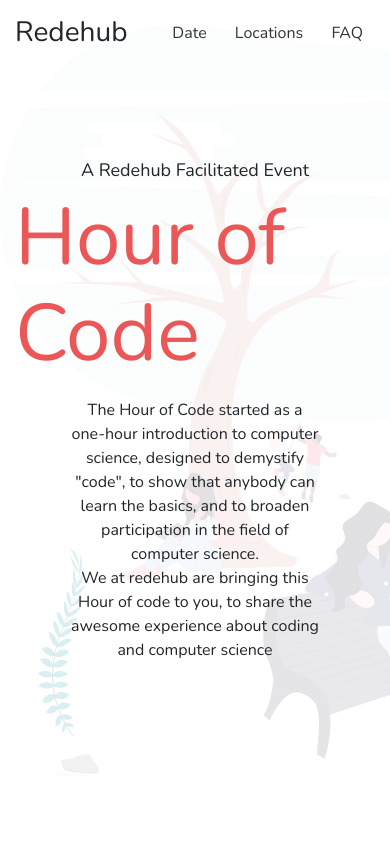
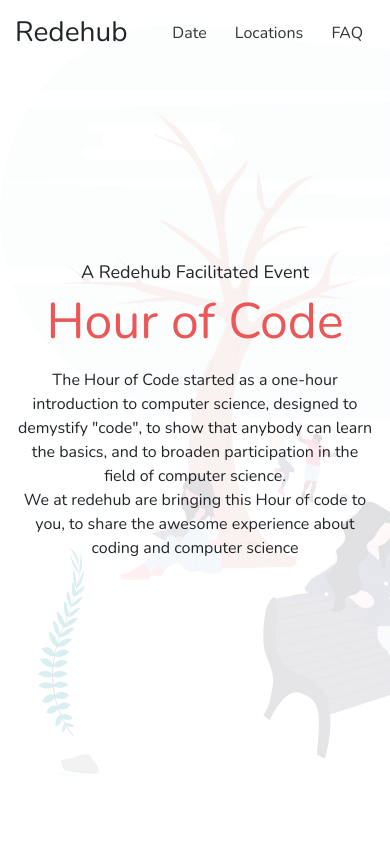
Before and after one commit to redehubng/team-sia, a plain HTML site: page index.html in a window 390 px wide. Shown: the top 844 px of the page. Drawn offline with nearby package versions, Linux system fonts and the light colour scheme.

Commit message:
Updated css

```diff
--- a/css/style.css
+++ b/css/style.css
@@ -70,9 +70,21 @@ body{
     margin-bottom: 1rem;
 }
 
+@media screen and (max-width: 576px){
+    .heading{
+
+    font-size: 50px;
+    }
+}
 .about{
     max-width: 70%;
     text-align: center;
+}
+
+@media screen and (max-width: 576px){
+    .about{
+        max-width: 100%;
+    }
 }
 
 .date-section{
```
